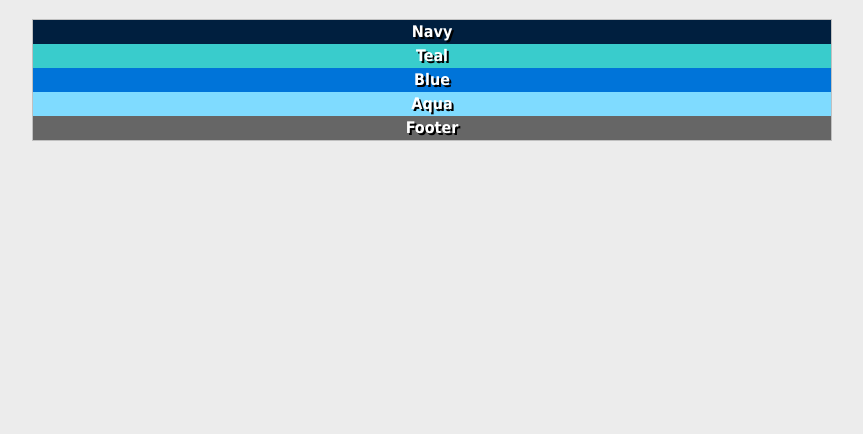
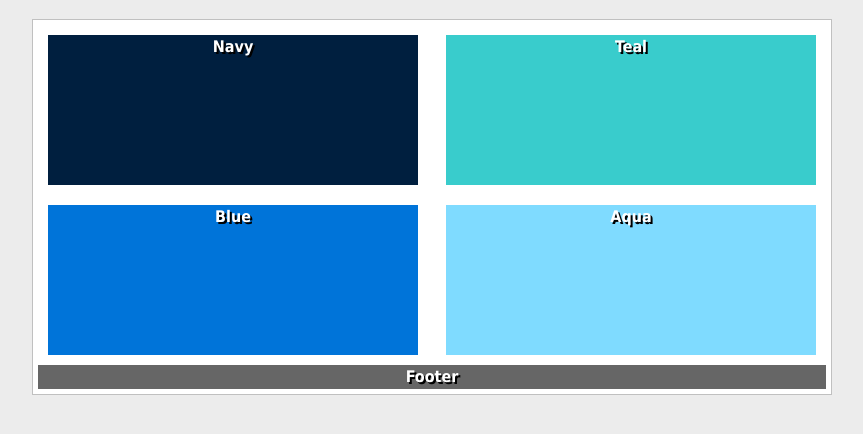
Before and after one commit to FinchHub/ifsc-11003-01, a plain HTML site: page positioning-lab/float-1.html in a window 1280 px wide. Shown: the part 148-582 px from the top of the page, without its empty margins (208-1071 px from the left). Drawn offline with Linux system fonts and the light colour scheme.

Commit message:
Added float 1 exercise

```diff
--- a/positioning-lab/float-1.html
+++ b/positioning-lab/float-1.html
@@ -31,21 +31,40 @@
       margin-right: auto;
       margin-left: auto;
       text-shadow: 2px 2px #000;
+      padding: 5px;
     }
     #navy {
+      position:relative;
       background-color: #001f3f;
+      float:left;
+      width: 370px;
+      height:150px;
+      margin: 10px 10px;
     }
     #teal {
       background-color: #39CCCC;
+      float:right;
+      width: 370px;
+      height:150px;
+      margin: 10px 10px;
     }
     #blue {
       background-color: #0074D9;
+      float:left;
+      width: 370px;
+      height:150px;
+      margin: 10px 10px;
     }
     #aqua {
       background-color: #7FDBFF;
+      float:right;
+      width: 370px;
+      height:150px;
+      margin: 10px 10px;
     }
     #footer {
       background-color: #666;
+      clear:both;
     }
     h1 {
       color: #000;
```
